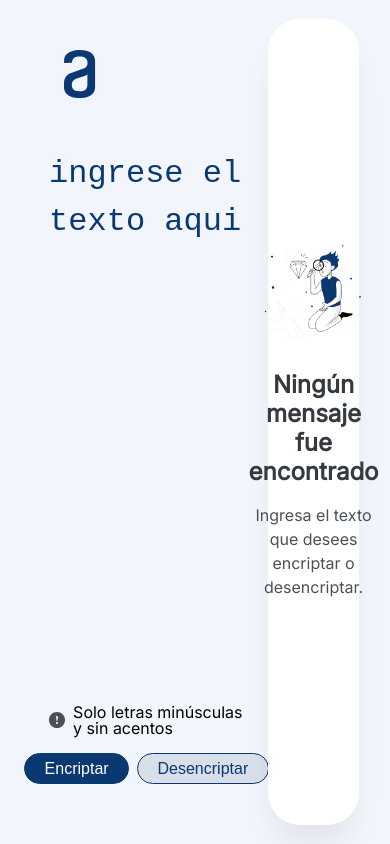
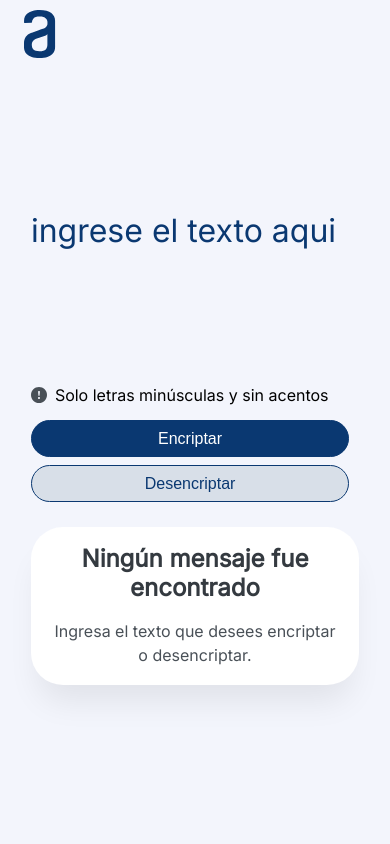
Before and after one commit to franbz1/one-encriptador, a plain HTML site: page index.html in a window 390 px wide. Drawn offline with Linux system fonts and the light colour scheme.

Commit message:
responsive completo

```diff
--- a/index.html
+++ b/index.html
@@ -6,8 +6,8 @@
   <meta name="viewport" content="width=device-width, initial-scale=1.0">
   <title>Encriptador</title>
   <link rel="stylesheet" href="styles.css">
+  <link rel="stylesheet" href="normalize.css">
   <link rel="stylesheet" href="https://fonts.googleapis.com/css?family=Inter">
-  <link rel="stylesheet" href="normalize.css">
 </head>
 <body>
   <div class="wrapper">
--- a/index.js
+++ b/index.js
@@ -20,6 +20,7 @@ function crearRespuesta(respuesta) {
   pRespuesta2.classList.add('textoRespuesta2')
   divRespuesta.classList.remove('respuesta-container')
   botonCopiar.classList.add('boton')
+  botonCopiar.classList.add('btnC')
   divBoton.classList.add('respuesta-container_boton')
   divRespuesta.classList.add('respuesta-container2')
   pRespuesta2Div.classList.add('respuesta-container2_texto')
--- a/normalize.css
+++ b/normalize.css
@@ -17,7 +17,6 @@ time, mark, audio, video {
   outline:0;
   font-size:100%;
   vertical-align:baseline;
-  background:transparent;
 }
 
 body {
--- a/styles.css
+++ b/styles.css
@@ -1,5 +1,6 @@
 body {
   font-family: Inter;
+  background: #F3F5FC;
 }
 
 .wrapper{
@@ -14,7 +15,7 @@ body {
 }
 
 .logo-container{
-  position: fixed;
+  position: absolute;
   top: 50px;
   left: 20px;
   z-index: 9999;
@@ -36,6 +37,24 @@ body {
   align-items: center;
 }
 
+@media screen and (max-width: 768px) {
+  .wrapper{
+    min-height: 100VH;
+    height: 100%;
+  }
+
+  .container{
+    flex-direction: column;
+  }
+}
+
+@media screen and (max-width: 430px) {
+  .logo-container{
+    top: 10px;
+    left: -20px;
+  }
+}
+
 .boton{
   border: 1px #0A3871 solid;
   color: #0A3871;
@@ -54,6 +73,10 @@ body {
 .btnE{
   color: #FFF;
   background-color: #0A3871;
+}
+
+.btnC{
+  background: none;
 }
 
 /* Encriptador */
@@ -78,6 +101,7 @@ body {
 }
 
 .encriptador-input textarea{
+  font-family: inter;
   text-transform: lowercase;
   font-style: normal;
   font-weight: 400;
@@ -115,6 +139,24 @@ textarea:focus-visible{
   display: flex;
   gap: 8px;
   align-items: center;
+}
+
+@media screen and (max-width: 768px) {
+  .encriptador{
+    width: 90%;
+    padding-left: 0;
+    padding-top: 5%;
+  }
+}
+
+@media screen and (max-width: 430px) {
+  .encriptador-input textarea{
+    max-height: 160px;
+  }
+
+  .encriptador-abajo_botones{
+    flex-direction: column;
+  }
 }
 
 /* Respuesta */
@@ -220,3 +262,15 @@ textarea:focus-visible{
 .respuesta-container_boton button{
   padding: 5% 10%;
 }
+
+@media screen and (max-width: 768px) {
+  .respuesta{
+    margin-top: 7%;
+    height: 30%;
+    width: 90%;
+  }
+
+  .respuesta-container_content-img{
+    display: none;
+  }
+}
```
